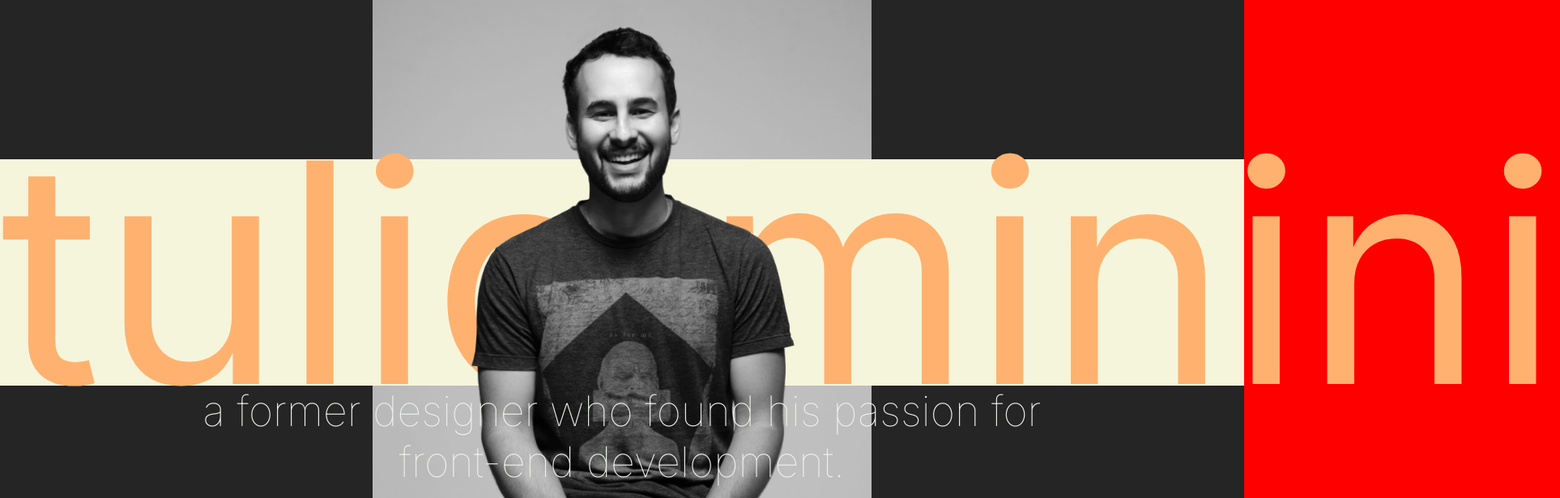
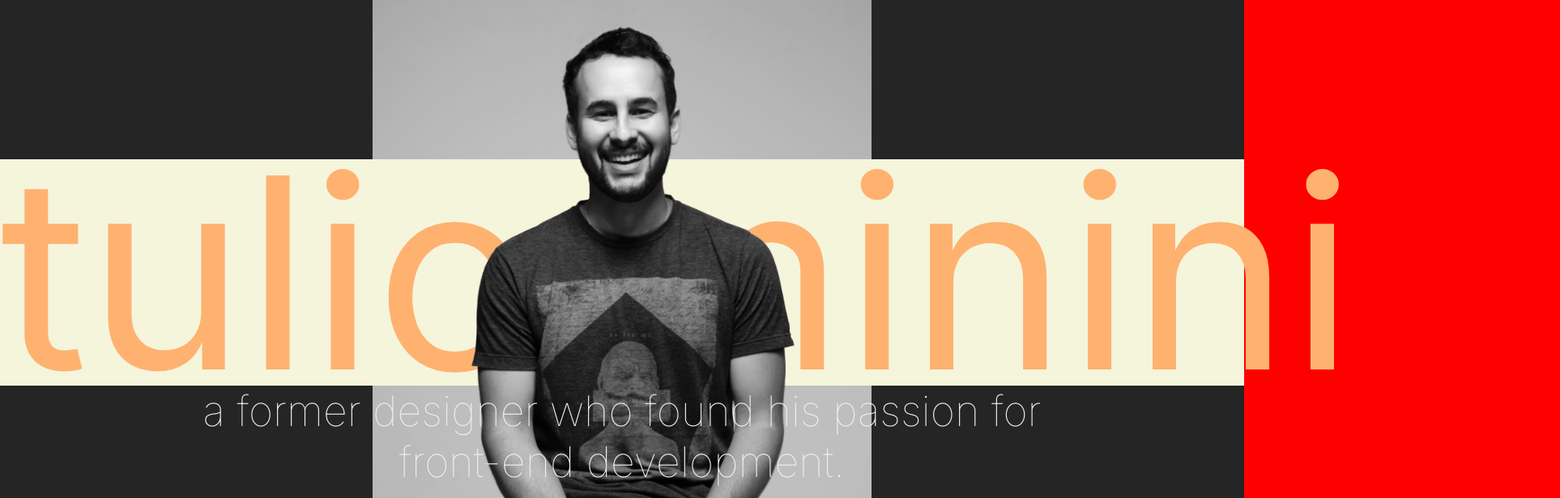
Before and after one commit to t-minini/my-website-v3, a React (Create React App) app: page / in a window 1536 px wide. Shown: the top 616 px of the page at 81% size, 1926 px wide, since content can reach past the window. Built offline with nearby package versions, Linux system fonts and the light colour scheme; a web font is replaced by a local one.

Commit message:
hero updated

```diff
--- a/src/components/hero/Hero.module.css
+++ b/src/components/hero/Hero.module.css
@@ -16,21 +16,15 @@
 }
 
 .hero__text h1 {
-  background-color:blue;
   width: 100%;
-  /* font-size: 35rem; */
-  /* letter-spacing: 1rem; */
   color: var(--orange);
-  /* font-family: var(--sugiyama); */
   font-weight: var(--regular-400);
-  /* line-height: 25rem; */
   z-index: 2;
   text-align: center;
 }
 
 .hero__text p {
   width: 100%;
-  font-size: 5.2rem;
   text-align: center;
   color: var(--gray-lighter);
   font-weight: var(--thin-100);
@@ -59,13 +53,11 @@
   .hero__text h1 {
     background-color: red;
     font-size: 7.1rem;
-    /* letter-spacing: 0.3rem; */
     line-height: 5.3rem;
-    /* margin-left: 4%; */
   }
 
   .hero__text p {
-    font-size: 1.5rem;
+    font-size: 1.6rem;
   }
 
   .img__back {
@@ -83,7 +75,6 @@
     font-size: 7.5rem;
     background-color: aquamarine;
     line-height: 6rem;
-    /* margin-left: 4%; */
   }
 
   .hero__text p {
@@ -94,13 +85,9 @@
 /* SMARTPHONES LANDSCAPE */
 @media only screen and (min-width: 665px) and (orientation: landscape) {
   .hero__text h1 {
-    /* background-color:blueviolet; */
+    background-color: coral;
     font-size: 12rem;
-    /* letter-spacing: 0.5rem; */
     line-height: 9rem;
-    /* padding: 3rem; */
-    /* margin-bottom: 1rem; */
-    /* margin-left: 3%; */
   }
 
   .hero__text p {
@@ -121,9 +108,7 @@
   .hero__text h1 {
     background-color: yellowgreen;
     font-size: 13rem;
-    /* letter-spacing: 0.5rem; */
     line-height: 11rem;
-    /* margin-left: 3%; */
   }
 
   .hero__text p {
@@ -144,7 +129,6 @@
   .hero__text h1 {
     background-color: brown;
     font-size: 18rem;
-    /* letter-spacing: 0.5rem; */
     line-height: 16rem;
   }
 
@@ -157,8 +141,7 @@
 @media only screen and (min-width: 769px) and (orientation: portrait) {
   .hero__text h1 {
     background-color: yellow;
-    font-size: 19rem;
-    /* letter-spacing: 0; */
+    font-size: 16rem;
     line-height: 12rem;
   }
 
@@ -179,8 +162,7 @@
 @media only screen and (min-width: 1179px) and (orientation: landscape) {
   .hero__text h1 {
     background-color: blueviolet;
-    font-size: 26rem;
-    /* letter-spacing: 0.2rem; */
+    font-size: 22rem;
     line-height: 19rem;
   }
 
@@ -193,7 +175,7 @@
 @media only screen and (min-width: 1023px) and (orientation: portrait) {
   .hero__text h1 {
     background-color: cadetblue;
-    font-size: 24rem;
+    font-size: 20rem;
     line-height: 16rem;
   }
 
@@ -214,7 +196,7 @@
 @media only screen and (min-width: 1365px) and (orientation: landscape) {
   .hero__text h1 {
     background-color: darkolivegreen;
-    font-size: 31rem;
+    font-size: 25rem;
     line-height: 19rem;
   }
 
@@ -227,8 +209,7 @@
 @media only screen and (min-width: 1520px) and (orientation: landscape) {
   .hero__text h1 {
     background-color: beige;
-    font-size: 38rem;
-    /* letter-spacing: 0.5rem; */
+    font-size: 33rem;
     line-height: 28rem;
   }
 
```
